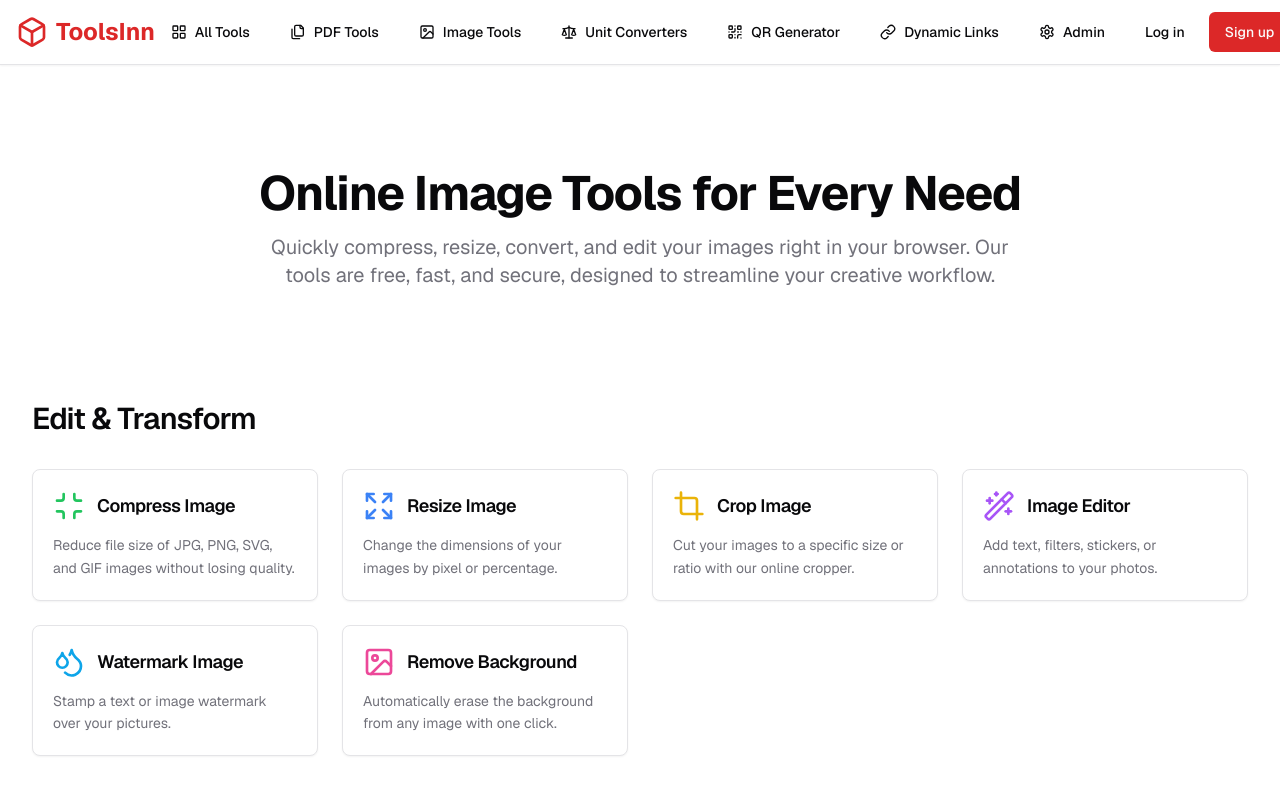
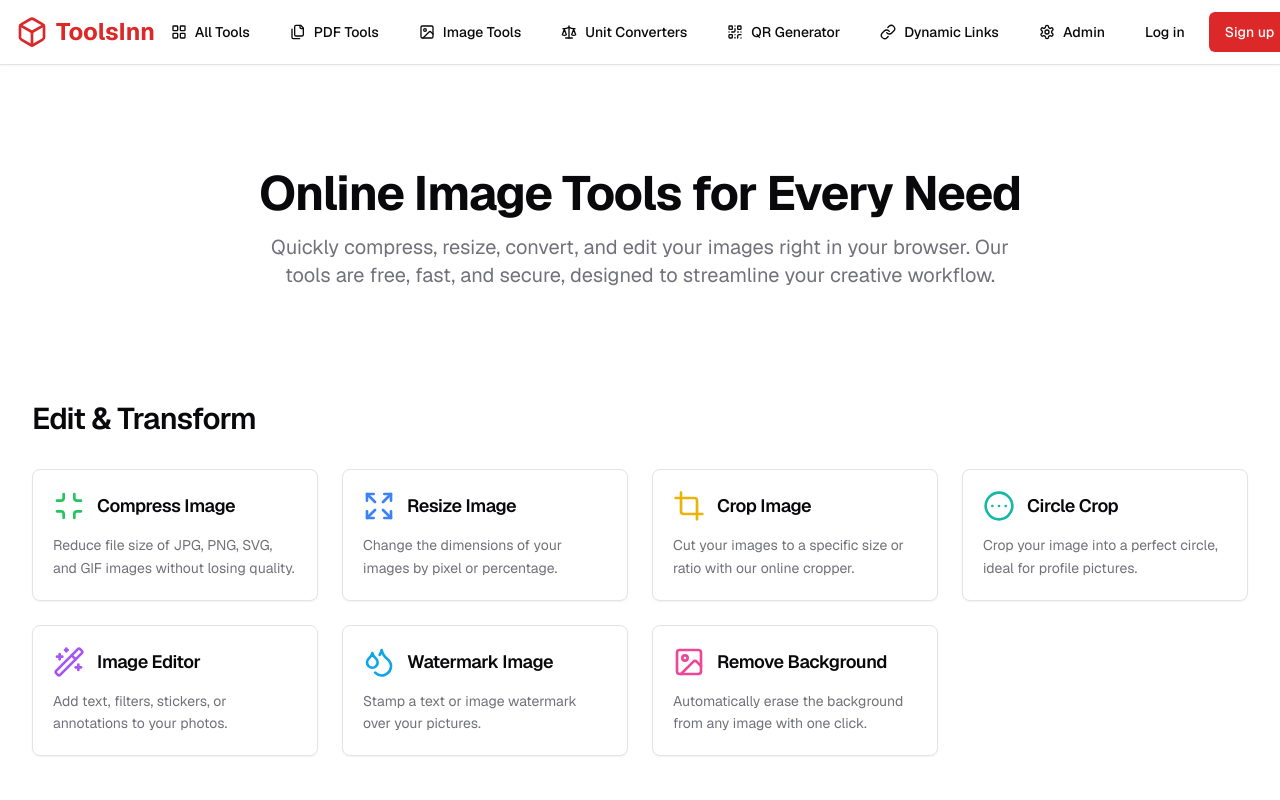
Before and after one commit to mygit625/mypr, a Next.js app: page /image-tools in a window 1280 px wide. Shown: the top 800 px of the page. Built offline with nearby package versions, Linux system fonts and the light colour scheme.

Commit message:
add one more card. image circle crop card to image tools.

```diff
--- a/src/app/image-tools/page.tsx
+++ b/src/app/image-tools/page.tsx
@@ -1,6 +1,7 @@
+
 import { FeatureCard } from '@/components/feature/feature-card';
 import {
-  Minimize, Expand, Crop, Image as ImageIcon, Droplets, Wand2, Type, ArrowRightLeft, ImageUp
+  Minimize, Expand, Crop, Image as ImageIcon, Droplets, Wand2, Type, ArrowRightLeft, ImageUp, CircleEllipsis
 } from 'lucide-react';
 import type { LucideIcon } from 'lucide-react';
 
@@ -24,6 +25,7 @@ const featuresByCategory: FeatureCategory[] = [
       { title: 'Compress Image', description: 'Reduce file size of JPG, PNG, SVG, and GIF images without losing quality.', href: '#', Icon: Minimize, iconColor: 'text-green-500' },
       { title: 'Resize Image', description: 'Change the dimensions of your images by pixel or percentage.', href: '#', Icon: Expand, iconColor: 'text-blue-500' },
       { title: 'Crop Image', description: 'Cut your images to a specific size or ratio with our online cropper.', href: '#', Icon: Crop, iconColor: 'text-yellow-500' },
+      { title: 'Circle Crop', description: 'Crop your image into a perfect circle, ideal for profile pictures.', href: '#', Icon: CircleEllipsis, iconColor: 'text-teal-500' },
       { title: 'Image Editor', description: 'Add text, filters, stickers, or annotations to your photos.', href: '#', Icon: Wand2, iconColor: 'text-purple-500' },
       { title: 'Watermark Image', description: 'Stamp a text or image watermark over your pictures.', href: '#', Icon: Droplets, iconColor: 'text-sky-500' },
       { title: 'Remove Background', description: 'Automatically erase the background from any image with one click.', href: '#', Icon: ImageIcon, iconColor: 'text-pink-500' },
```
